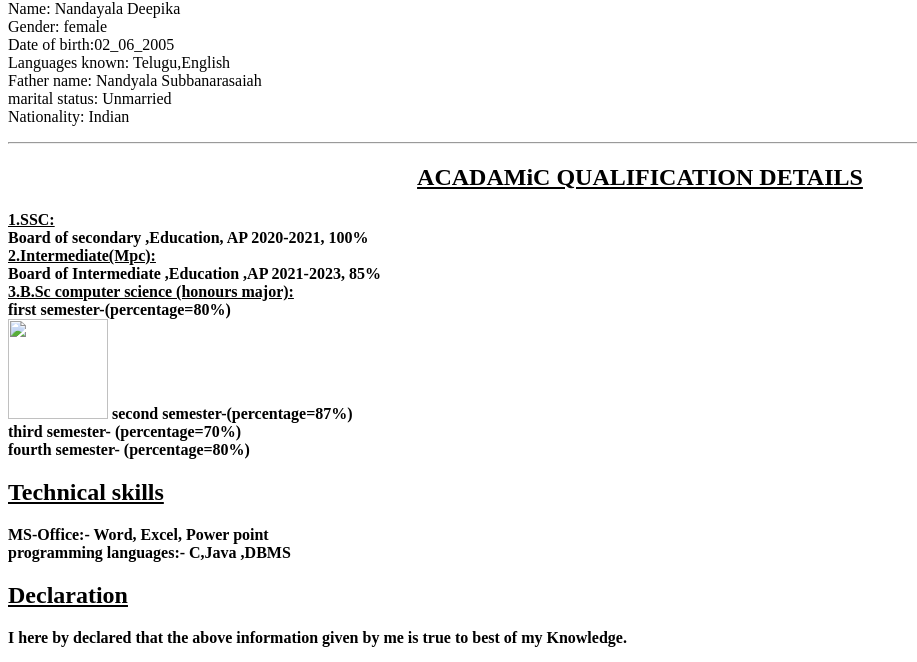
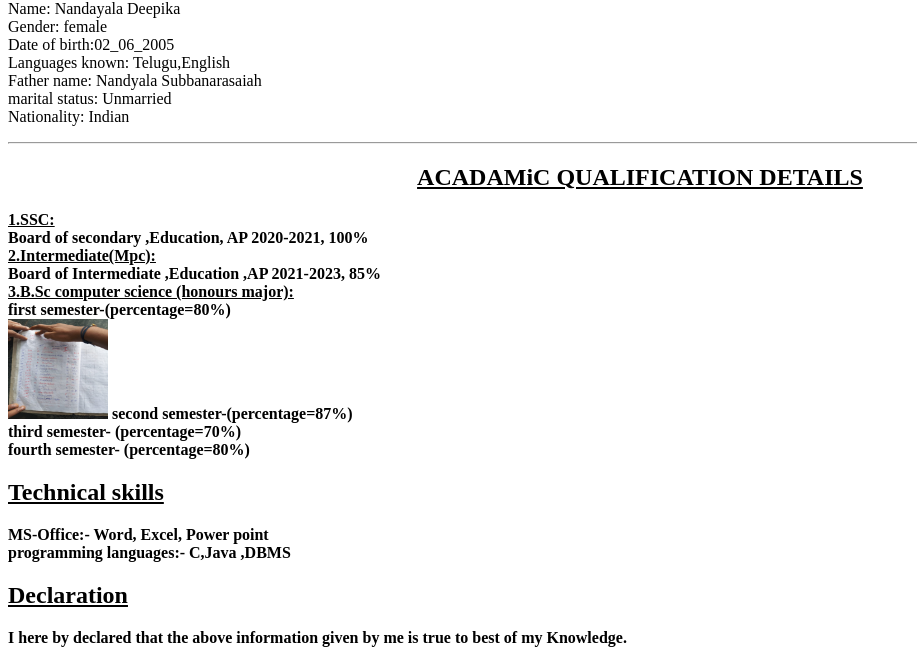
Before and after one commit to Deepika3690/Deepika-website-, a plain HTML site: page index.html in a window 1280 px wide. Shown: the part 138-800 px from the top of the page, without its empty margins (0-917 px from the left). Drawn offline with Linux system fonts and the light colour scheme.

Commit message:
Update index.html

```diff
--- a/index.html
+++ b/index.html
@@ -24,7 +24,7 @@ Board of Intermediate
 2021-2023, 85%<br>
 <b><u>3.B.Sc computer science (honours major):</u></b><br>
 first semester-(percentage=80%)<br>
-       <img src=img1.jpg width="100" height="100">
+       <img src=img.jpg width="100" height="100">
        second semester-(percentage=87%)<br>
 third semester- (percentage=70%)<br>
 fourth  semester- (percentage=80%)<br>
```
